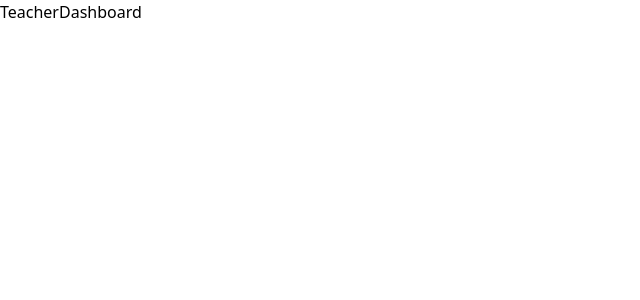
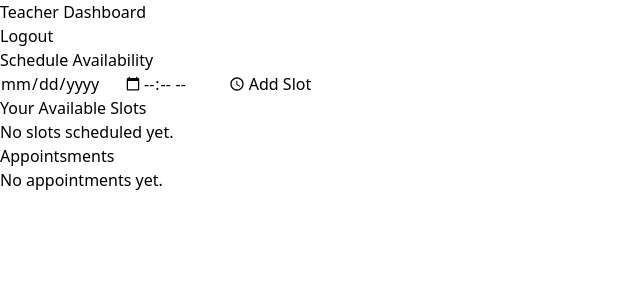
Before and after one commit to garvbahal/Student_Teacher_Booking, a React (Vite) app: page /teacher in a window 1280 px wide. Shown: the top 300 px of the page, without its empty margins (0-640 px from the left). Built offline with nearby package versions, Linux system fonts and the light colour scheme.

Commit message:
3rd_commit

```diff
--- a/src/pages/AdminDashboard.jsx
+++ b/src/pages/AdminDashboard.jsx
@@ -1,9 +1,36 @@
-import React from 'react'
+import React, { useState } from "react";
+import LogoutButton from "../components/LogoutButton";
 
 const AdminDashboard = () => {
-  return (
-    <div>AdminDashboard</div>
-  )
-}
+    const [teachers, setTeachers] = useState([]);
+    const [students, setStudents] = useState([]);
 
-export default AdminDashboard
+    return (
+        <div>
+            <h2>Admin Dashboard</h2>
+            <LogoutButton />
+
+            {/* Teacher Section */}
+            <h3>All Teachers</h3>
+            <ul>
+                {teachers.map((teacher) => (
+                    <li key={teacher.id}>
+                        {teacher.name} ({teacher.department} - {teacher.subject}
+                        )<button>Remove</button>
+                    </li>
+                ))}
+            </ul>
+
+            <h3>All Students</h3>
+            <ul>
+                {students.map((student) => (
+                    <li key={student.id}>
+                        {student.name} ({student.email})<button>Remove</button>
+                    </li>
+                ))}
+            </ul>
+        </div>
+    );
+};
+
+export default AdminDashboard;
--- a/src/pages/BookAppointmentPage.jsx
+++ b/src/pages/BookAppointmentPage.jsx
@@ -4,9 +4,9 @@ import { useNavigate } from "react-router-dom";
 const BookAppointmentPage = () => {
     const [teachers, setTeachers] = useState([]);
     const [selectedTeacher, setSelectedTeacher] = useState("");
-    const [date, setDate] = useState("");
-    const [time, setTime] = useState("");
+    const [slots, setSlots] = useState([]);
     const [message, setMessage] = useState("");
+    const [selectedSlot, setSelectedSlot] = useState("");
     const navigate = useNavigate();
 
     return (
@@ -20,26 +20,29 @@ const BookAppointmentPage = () => {
                 >
                     <option value="">--Select Teacher--</option>
                     {teachers.map((teacher) => {
-                        <option key={teacher.id} value={teacher.id}>
-                            {teacher.name} ({teacher.department} -{" "}
-                            {teacher.subject})
-                        </option>;
+                        return (
+                            <option key={teacher.id} value={teacher.id}>
+                                {teacher.name} ({teacher.department} -{" "}
+                                {teacher.subject})
+                            </option>
+                        );
                     })}
                 </select>
 
-                <input
-                    type="date"
-                    value={date}
-                    onChange={(e) => setDate(e.target.value)}
-                    required
-                />
-
-                <input
-                    type="time"
-                    value={time}
-                    onChange={(e) => setTime(e.target.value)}
-                    required
-                />
+                {selectedTeacher && (
+                    <select
+                        value={selectedSlot}
+                        onChange={(e) => setSelectedSlot(e.target.value)}
+                        required
+                    >
+                        <option value="">--Select Available Slot</option>
+                        {slots.map((slot) => (
+                            <opion key={slot.id} value={slot.id}>
+                                {slot.date} {slot.time}
+                            </opion>
+                        ))}
+                    </select>
+                )}
 
                 <textarea
                     placeholder="Message (optional)"
--- a/src/pages/TeacherDashboard.jsx
+++ b/src/pages/TeacherDashboard.jsx
@@ -1,9 +1,73 @@
-import React from 'react'
+import React, { useState } from "react";
+import LogoutButton from "../components/LogoutButton";
 
 const TeacherDashboard = () => {
-  return (
-    <div>TeacherDashboard</div>
-  )
-}
+    const [slots, setSlots] = useState([]);
+    const [date, setDate] = useState("");
+    const [time, setTime] = useState("");
+    const [appointments, setAppointments] = useState([]);
 
-export default TeacherDashboard
+    return (
+        <div>
+            <h2>Teacher Dashboard</h2>
+            <LogoutButton />
+
+            <h3>Schedule Availability</h3>
+            <form>
+                <input
+                    type="date"
+                    value={date}
+                    onChange={(e) => setDate(e.target.value)}
+                    required
+                />
+                <input
+                    type="time"
+                    value={time}
+                    onChange={(e) => setTime(e.target.value)}
+                    required
+                />
+                <button type="submit">Add Slot</button>
+            </form>
+
+            <h3>Your Available Slots</h3>
+            <ul>
+                {slots.length === 0 ? (
+                    <li>No slots scheduled yet.</li>
+                ) : (
+                    slots.map((slot) => (
+                        <li key={slot.id}>
+                            {slot.date} {slot.time} →{" "}
+                            {slot.available ? "Available" : "Booked"}
+                        </li>
+                    ))
+                )}
+            </ul>
+
+            <h3>Appointsments</h3>
+            <ul>
+                {appointments.length === 0 ? (
+                    <li>No appointments yet.</li>
+                ) : (
+                    appointments.map((appt) => (
+                        <li key={appt.id}>
+                            <strong>Student:</strong> {appt.studentId} <br />
+                            <strong>Date:</strong> {appt.date} <br />
+                            <strong>Time:</strong> {appt.time} <br />
+                            <strong>Message:</strong>{" "}
+                            {appt.message || "No message"} <br />
+                            <strong>Status:</strong> {appt.status} <br />
+                            {appt.stats === "pending" && (
+                                <div>
+                                    <button>Approve</button>
+                                    <button>Cancel</button>
+                                </div>
+                            )}
+                        </li>
+                    ))
+                )}
+            </ul>
+        </div>
+    );
+};
+
+export default TeacherDashboard;
```
